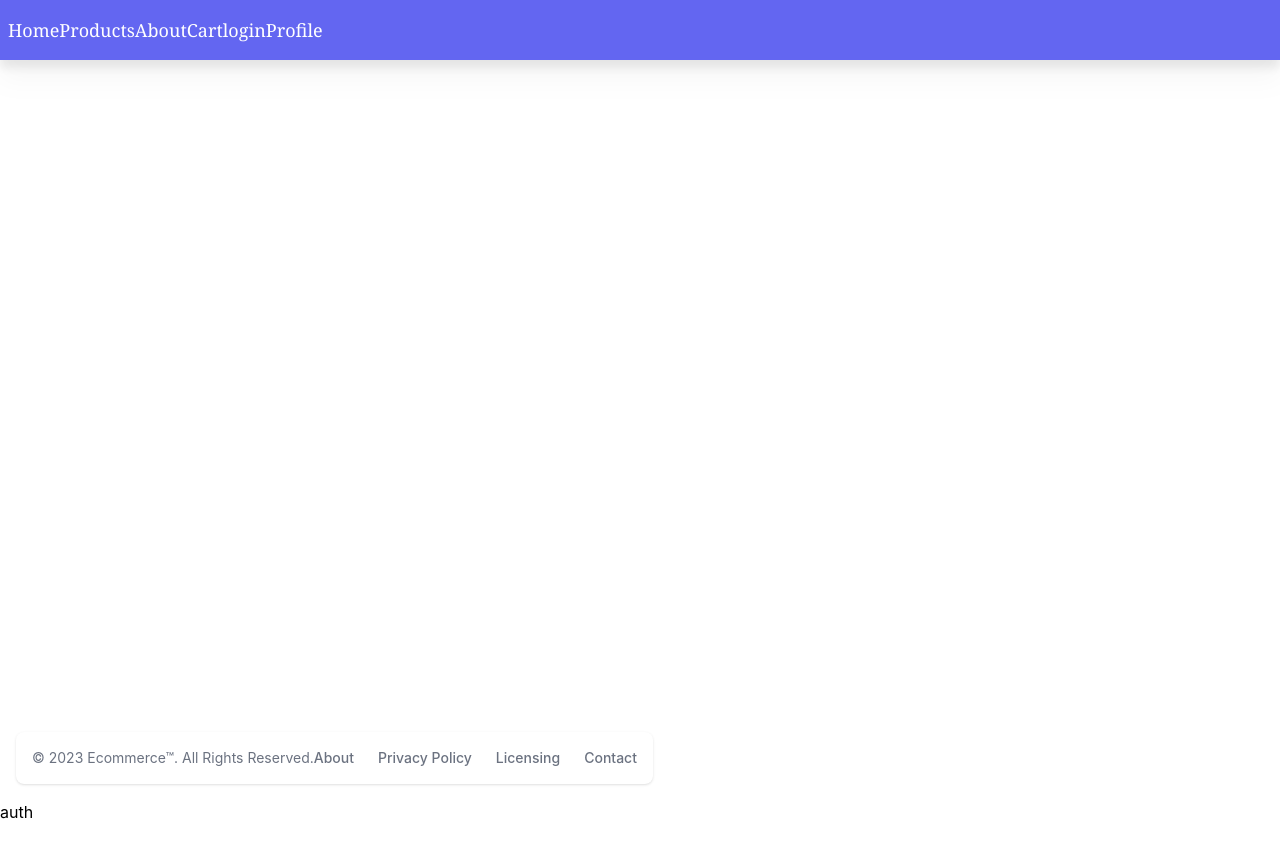
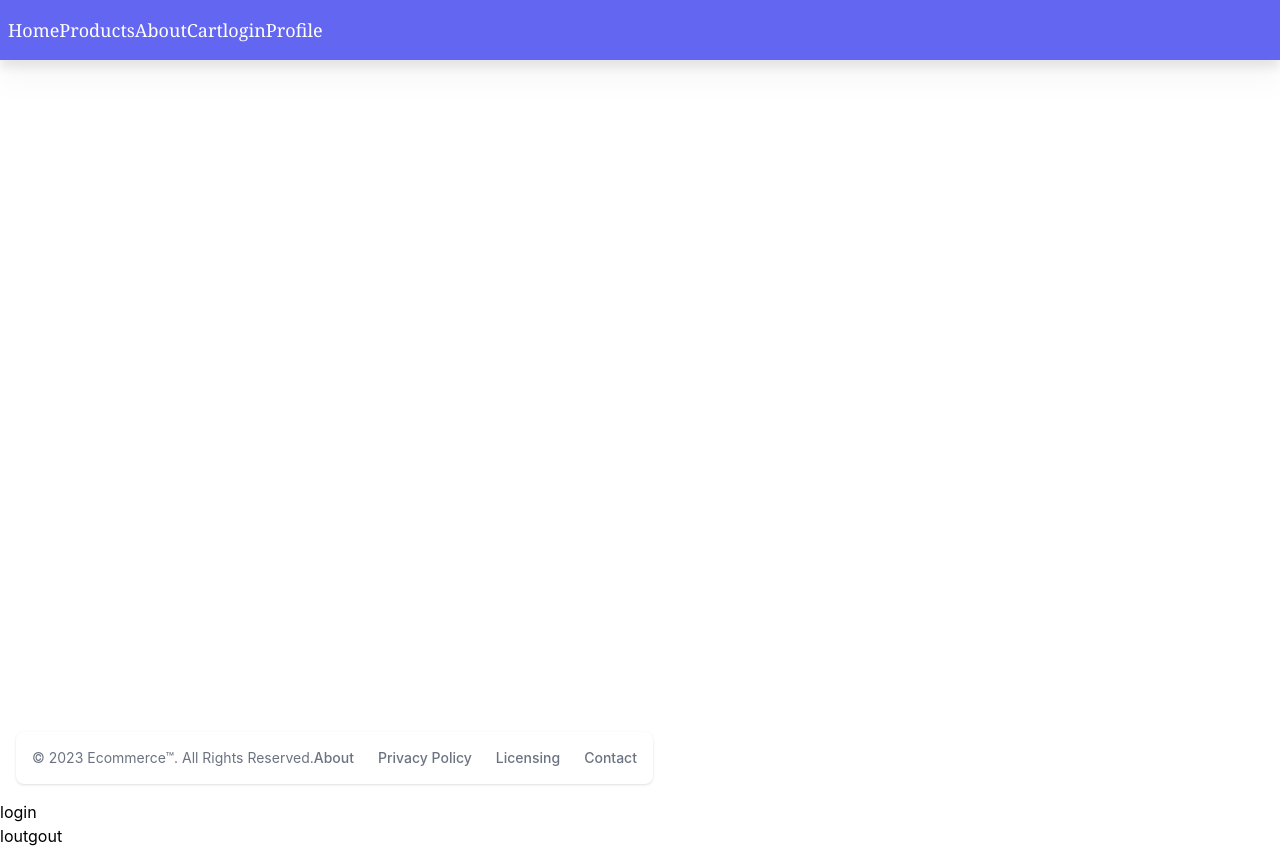
Before and after one commit to WajahatFit/new-app, a React (Create React App) app: page /auth in a window 1280 px wide. Before the commit the page ends 824 px from the top, so only its background shows below. Built offline with nearby package versions, Linux system fonts and the light colour scheme.

Commit message:
adds componnents to auth

```diff
--- a/src/pages/auth.tsx
+++ b/src/pages/auth.tsx
@@ -1,7 +1,14 @@
 import React from "react";
+import Login from "../components/Login";
+import Loutgout from "../components/Loutgout";
 
 const Auth = () => {
-  return <div>auth</div>;
+  return (
+    <div>
+      <Login />
+      <Loutgout />
+    </div>
+  );
 };
 
 export default Auth;
```
